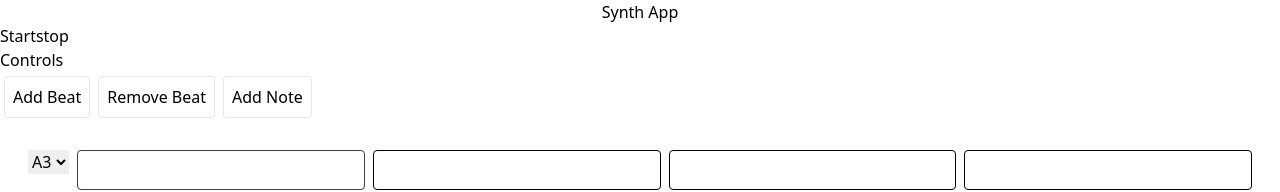
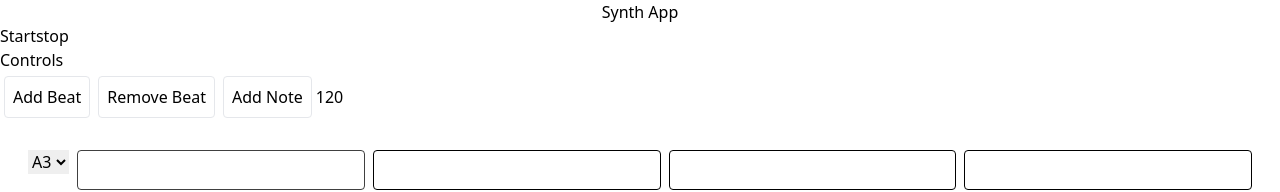
Before and after one commit to farmeroy/synth-app, a Next.js app: page / in a window 1280 px wide. Shown: the top 192 px of the page. Built offline with nearby package versions, Linux system fonts and the light colour scheme.

Commit message:
add tempo, use one polysynth for the sequencer

```diff
--- a/pages/sequencer/index.tsx
+++ b/pages/sequencer/index.tsx
@@ -2,6 +2,7 @@ import notesAtom, { TNotes } from "../../src/lib/store/notesAtom";
 import * as Tone from "tone";
 import { useRecoilValue } from "recoil";
 import dynamic from "next/dynamic";
+import { Suspense } from "react";
 const Machine = dynamic(
   () => import("../../src/components/machine/MachineView"),
   {
@@ -12,10 +13,12 @@ const NoteRow = dynamic(() => import("../../src/components/notes/NoteRow"), {
   ssr: false,
 });
 
+const synth = new Tone.PolySynth().toDestination();
 const Sequencer = () => {
   const notes = useRecoilValue(notesAtom);
   const noteTable = notes.map((note, index) => (
     <NoteRow
+      synth={synth}
       index={index}
       key={Math.random()}
       waveShape={note.waveShape}
@@ -24,7 +27,9 @@ const Sequencer = () => {
   ));
   return (
     <>
-      <Machine />
+      <Suspense>
+        <Machine />
+      </Suspense>
       <div className="flex-col w-full p-6">{noteTable}</div>
     </>
   );
--- a/src/components/machine/MachineView/index.tsx
+++ b/src/components/machine/MachineView/index.tsx
@@ -1,4 +1,4 @@
-import { useRecoilState, useRecoilValue, useSetRecoilState } from "recoil";
+import { useRecoilState, useSetRecoilState } from "recoil";
 import machineAtom from "../../../lib/store/machineAtom";
 import { button } from "./styles";
 import currentBeatAtom from "../../../lib/store/currentBeatAtom";
@@ -13,6 +13,11 @@ const MachineView = () => {
     setCurrentBeat((state) =>
       state < machineState.width - 1 ? (state += 1) : 0
     );
+  };
+
+  const handleUpdateTempo = (e: React.ChangeEvent<HTMLInputElement>) => {
+    Tone.Transport.bpm.value = Number(e.target.value);
+    setMachineState((state) => ({ ...state, tempo: Number(e.target.value) }));
   };
 
   const handleAddBeat = () => {
@@ -71,6 +76,11 @@ const MachineView = () => {
         <button className={button} onClick={handleAddNote}>
           Add Note
         </button>
+        <input
+          type="number"
+          value={machineState.tempo}
+          onChange={(e) => handleUpdateTempo(e)}
+        />
       </div>
     </>
   );
--- a/src/components/notes/Note/index.tsx
+++ b/src/components/notes/Note/index.tsx
@@ -1,6 +1,6 @@
 import { useRecoilState, useRecoilValue } from "recoil";
 import noteRowActiveBeatsAtom from "../../../lib/store/noteRowActiveBeatsAtom";
-import { Loop, Synth } from "tone";
+import { Loop, PolySynth } from "tone";
 import noteIsActive from "../../../lib/store/noteIsActive";
 import { useEffect } from "react";
 import machineIsOnAtom from "../../../lib/store/machineIsOnAtom";
@@ -10,7 +10,7 @@ export interface NoteProps {
   note: string;
   index: number;
   indexRow: number;
-  synth: Synth;
+  synth: PolySynth;
 }
 
 const Note = ({ synth, note, indexRow, index }: NoteProps) => {
--- a/src/components/notes/NoteRow/index.tsx
+++ b/src/components/notes/NoteRow/index.tsx
@@ -2,17 +2,17 @@ export interface NoteRowProps {
   note: string;
   waveShape: string;
   index: number;
+  synth: PolySynth;
 }
 
 import { useRecoilValue } from "recoil";
-import { Synth } from "tone";
+import { PolySynth } from "tone";
 import activeNotesState from "../../../lib/store/activeNotesState";
 import Note from "../Note";
 import NoteControls from "../NoteControls";
 
-const NoteRow = ({ note, index: indexRow, waveShape }: NoteRowProps) => {
+const NoteRow = ({ synth, note, index: indexRow, waveShape }: NoteRowProps) => {
   const activeNotes = useRecoilValue(activeNotesState(indexRow));
-  const synth = new Synth().toDestination();
   const notes = activeNotes.map((isActive, index) => (
     <Note
       key={Math.random()}
```
